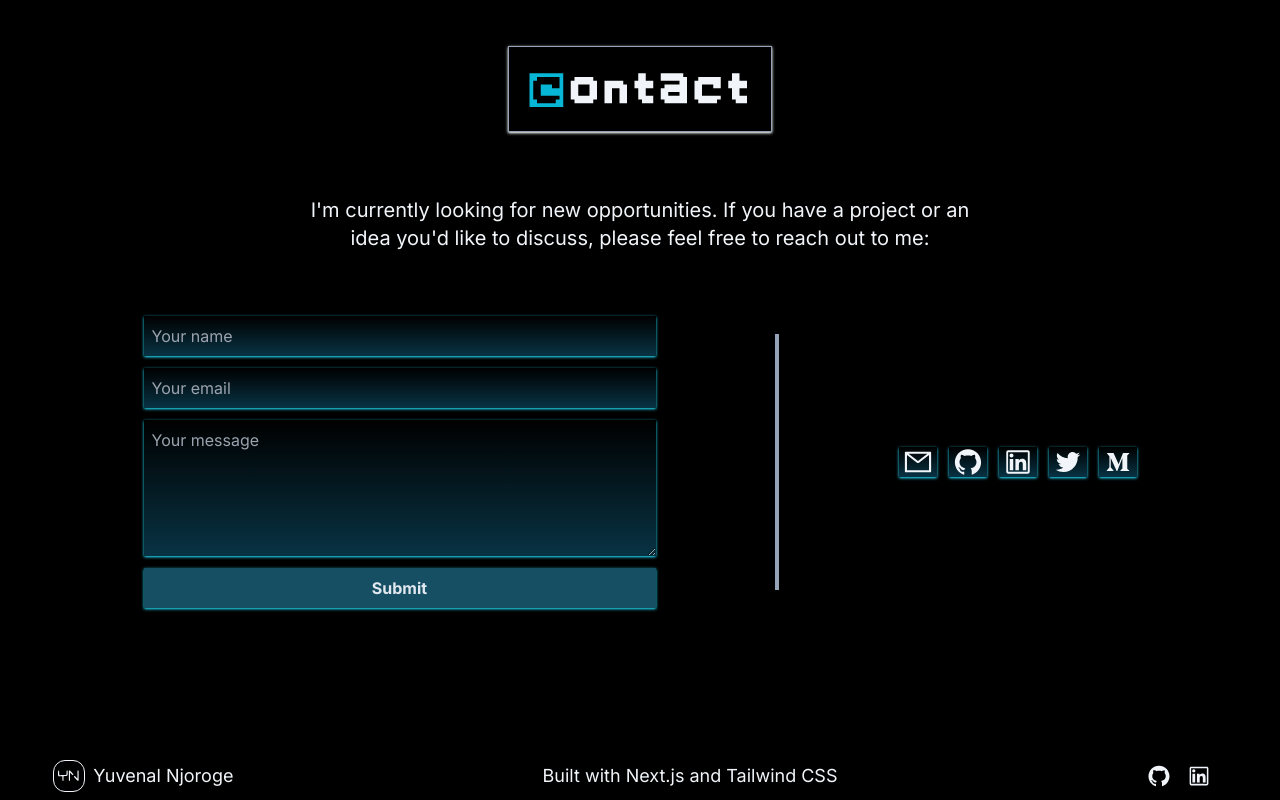
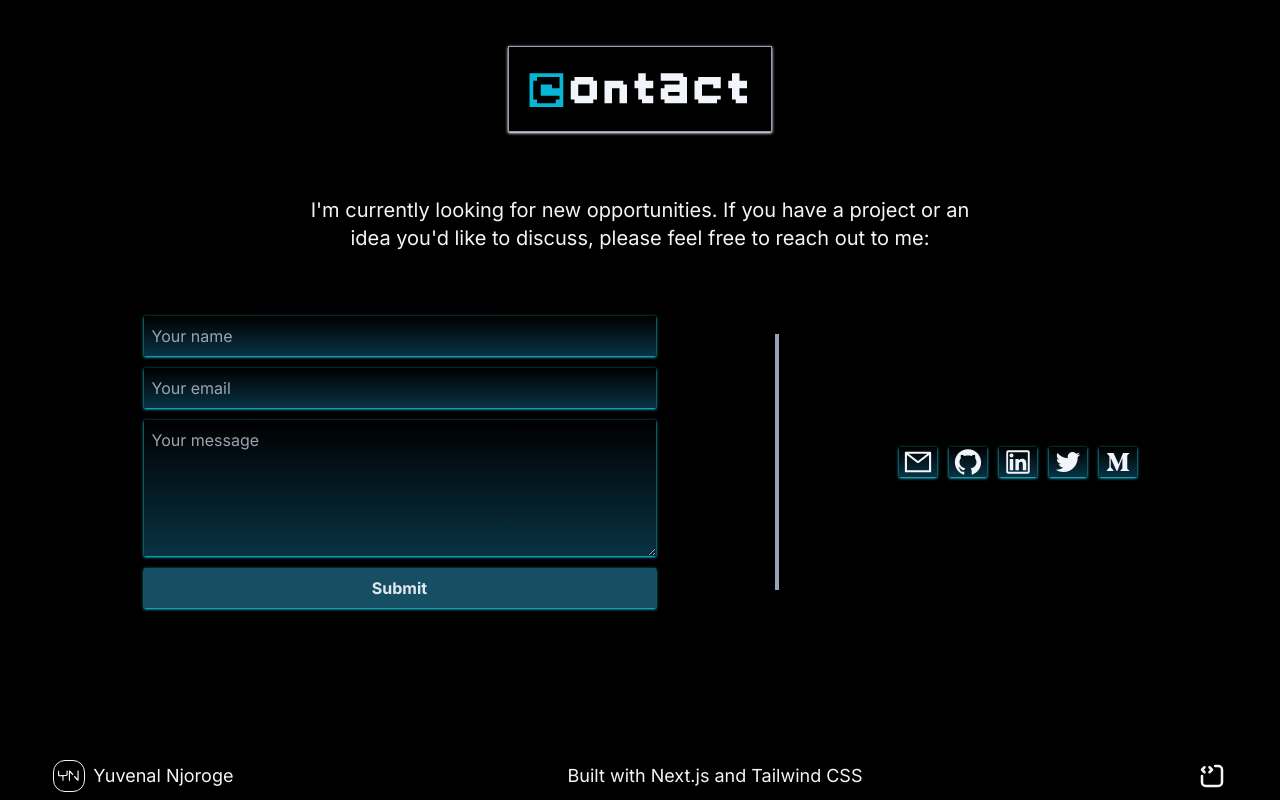
Before and after one commit to yuvenalmash/next-portfolio, a Next.js app: page / in a window 1280 px wide. Shown: the part 3221-4021 px from the top of the page. Built offline with nearby package versions, Linux system fonts and the light colour scheme.

Commit message:
Add source code link

```diff
--- a/components/footer.js
+++ b/components/footer.js
@@ -1,13 +1,9 @@
 import React from "react";
-import Image from "next/image";
-import { socialLinks } from "./portfolioData";
-import { AiOutlineGithub, AiOutlineLinkedin } from "react-icons/ai";
+import { TbSourceCode } from "react-icons/tb";
 
 const Footer = () => {
-  const socialsMap = {
-    Github: AiOutlineGithub,
-    LinkedIn: AiOutlineLinkedin
-  };
+
+  const sourceCode = "https://github.com/yuvenalmash/next-portfolio";
 
   return (
     <footer className="w-screen h-12 bg-transparent flex justify-center items-center">
@@ -23,12 +19,11 @@ const Footer = () => {
         <div>
           <p className="text-lg hidden sm:block">Built with Next.js and Tailwind CSS</p>
         </div>
+        {/* source code */}
         <div className="flex justify-center items-center">
-          {Object.keys(socialsMap).map((key, index) => (
-            <a key={index} href={socialLinks[key]} target="_blank" rel="noopener noreferrer">
-              {React.createElement(socialsMap[key], { className: "text-2xl mr-4 transition-colors duration-300 ease-in-out hover:text-cyan-500" })}
-            </a>
-          ))}
+          <a href={sourceCode} target="_blank" rel="noopener noreferrer" className="shadow hover:text-cyan-500 hover:scale-110 hover:shadow-cyan-400 transition-all duration-300 ease-in-out">
+            <TbSourceCode className="text-3xl" />
+          </a>
         </div>
       </div>
     </footer>
```
